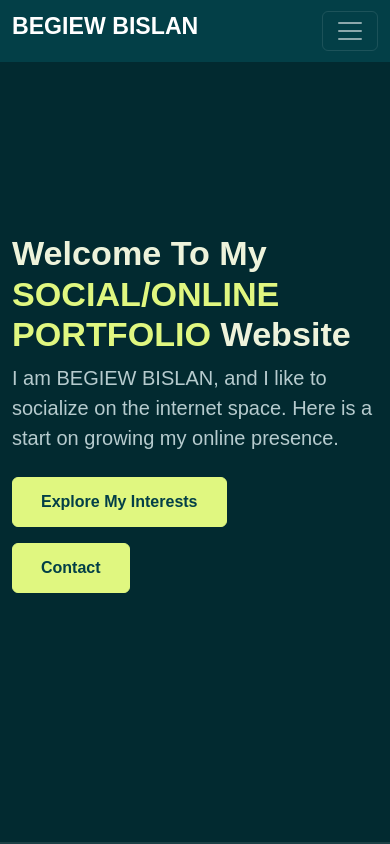
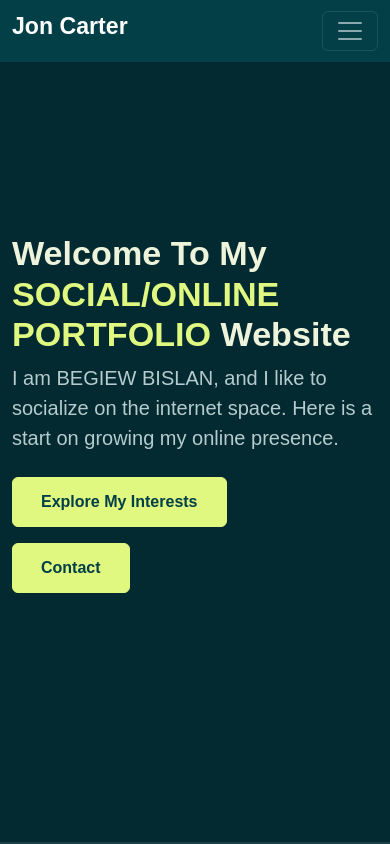
Before and after one commit to begiew-bislan/social-portfolio, a plain HTML site: page index.html in a window 390 px wide. Shown: the top 844 px of the page. Drawn offline with Linux system fonts and the light colour scheme; a web font is replaced by a local one.

Commit message:
Add files via upload

```diff
--- a/index.html
+++ b/index.html
@@ -18,7 +18,7 @@
     <nav class="navbar navbar-expand-lg navbar-dark fixed-top">
         <div class="container flex-lg-column">
             <a class="navbar-brand mx-lg-auto mb-lg-4" href="#">
-                <span class="h3 fw-bold d-block d-lg-none">BEGIEW BISLAN</span>
+                <span class="h3 fw-bold d-block d-lg-none">Jon Carter</span>
                 <img src="./assets/images/person.jpg" class="d-none d-lg-block rounded-circle" alt="">
             </a>
             <button class="navbar-toggler" type="button" data-bs-toggle="collapse" data-bs-target="#navbarNav"
```
